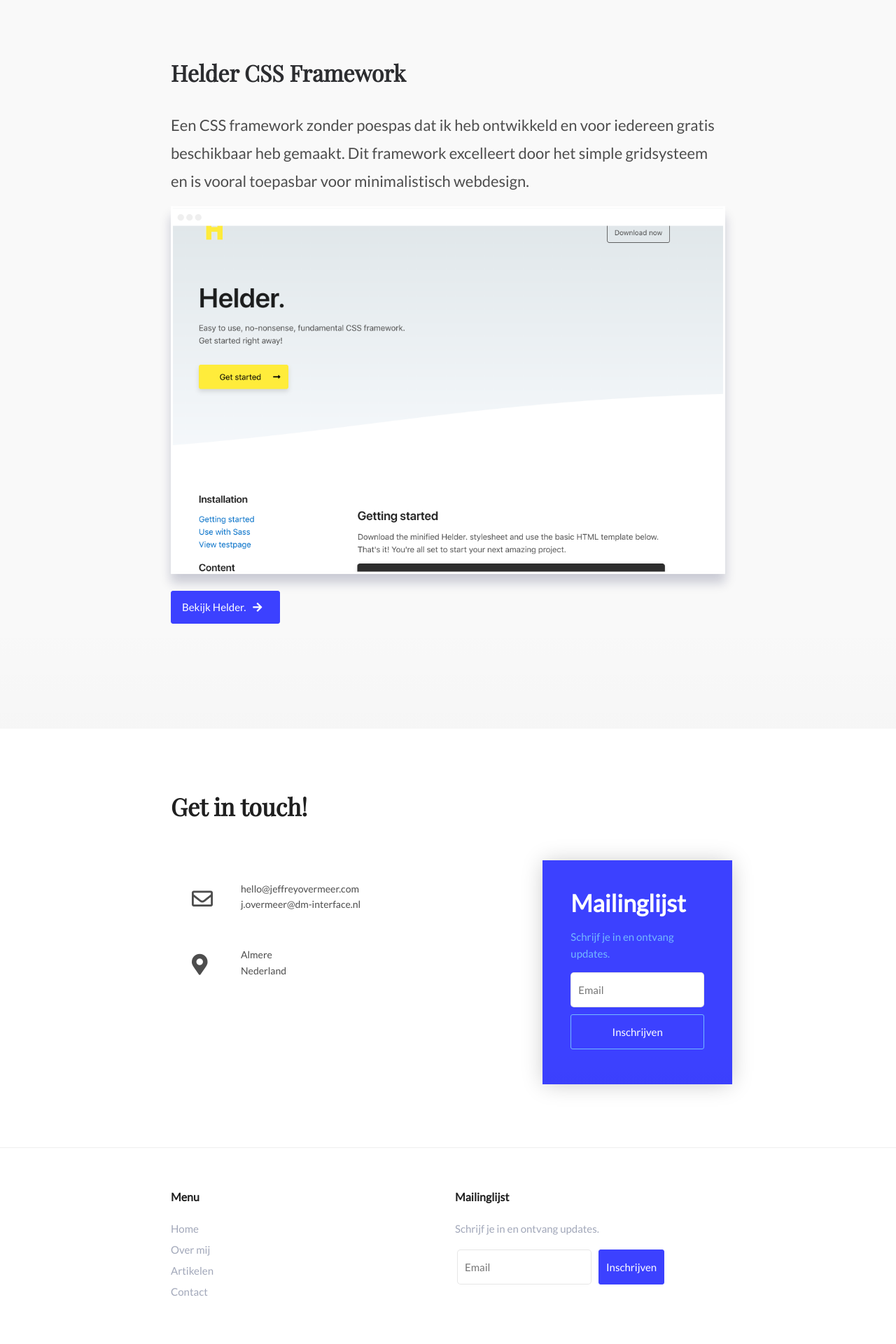
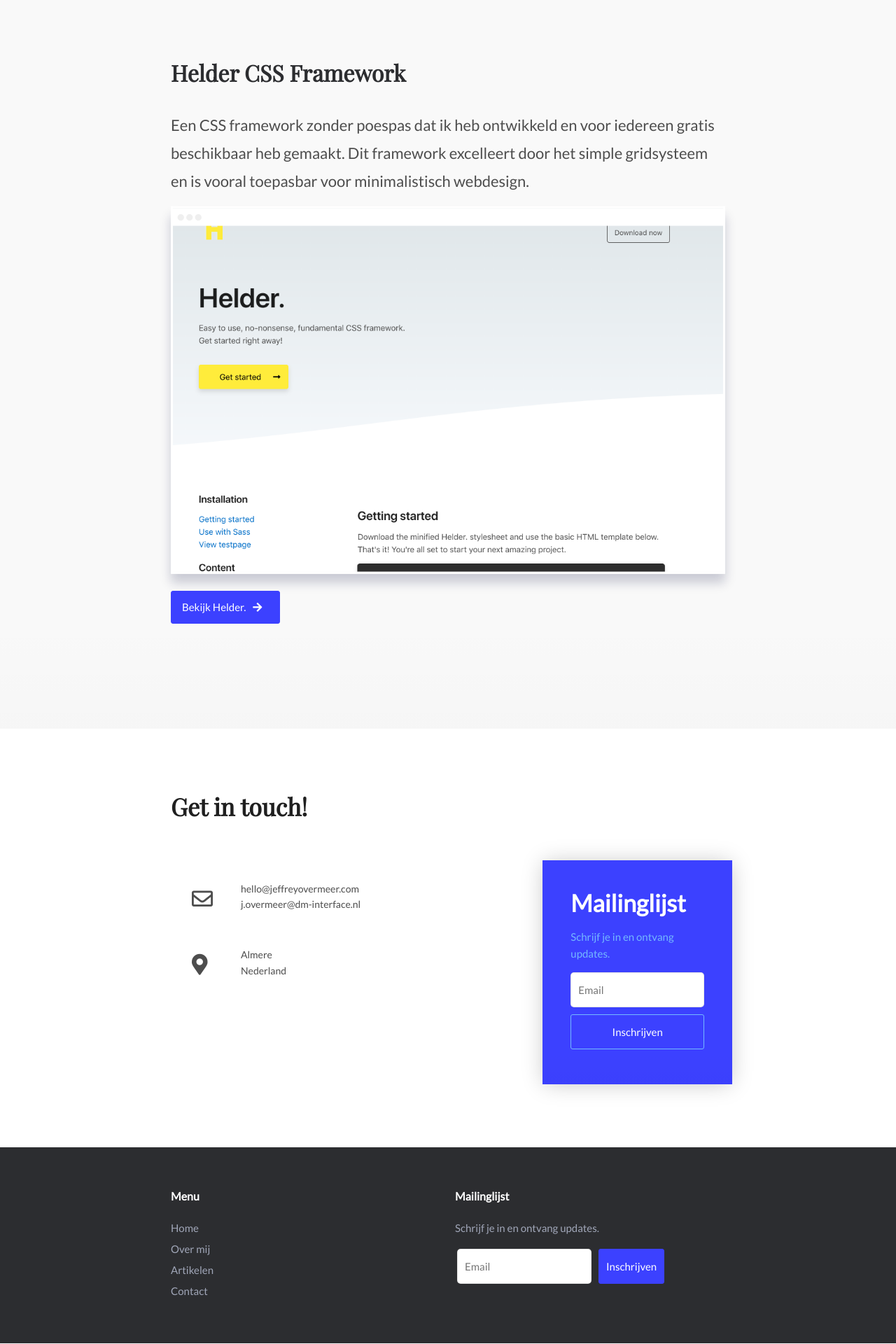
Before and after one commit to jeffrey-over/jeffrey-over.github.io, a Jekyll site: the page built from index.html, in a window 1280 px wide. Shown: the part 1460-3380 px from the top of the page at 70% size. Built offline with Jekyll 4.4.1, drawn with Linux system fonts in a browser that asks for light colours; nearby versions of some CDN libraries; some web fonts are replaced; library files that are not in the unit come from our copies; comment, search, counter and statistics services are not loaded.

Commit message:
dark mode footer

```diff
--- a/_includes/footer.html
+++ b/_includes/footer.html
@@ -1,5 +1,5 @@
 
-<footer id="light">
+<footer id="dark">
 		<div class="container">
 			<section>
 				<div class="columns">
@@ -11,7 +11,7 @@
 						<a href="/contact.html" title="Contact">Contact</a>
 					</div>
 					<div class="half column">
-							{% if page.url != "/index.html" %}
+							{% if page.url != "https://www.jeffreyovermeer.com/index.html" %}
 							<h5>Mailinglijst</h5>
                  <!-- Begin MailChimp Signup Form -->
 
--- a/_sass/sections/_footer_options.scss
+++ b/_sass/sections/_footer_options.scss
@@ -1,5 +1,5 @@
 #dark {
-    background: rgba(0,0,0,0.9);
+    background: #2c2d30;
 }
 
 #light {
@@ -22,7 +22,7 @@
     color: #000;
 }
 
-#light input {
+#light input, #dark input {
     margin-right: 10px;
 }
 
```
